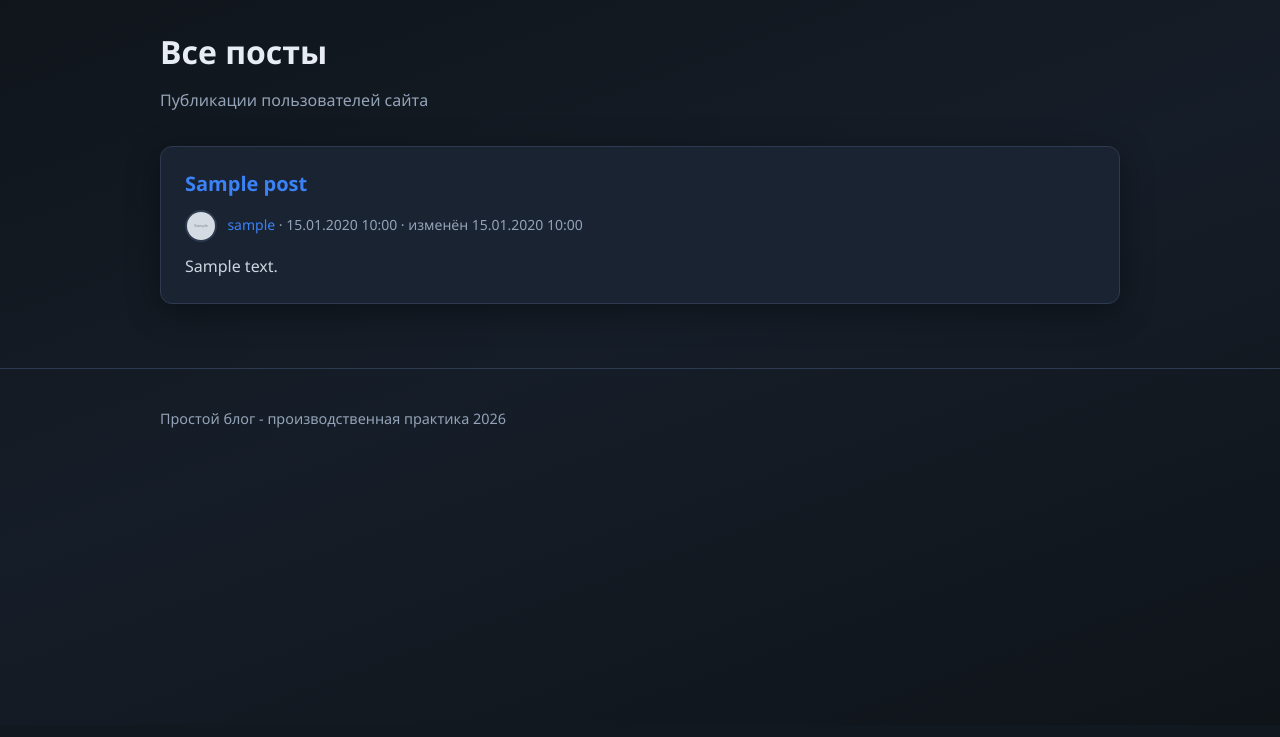
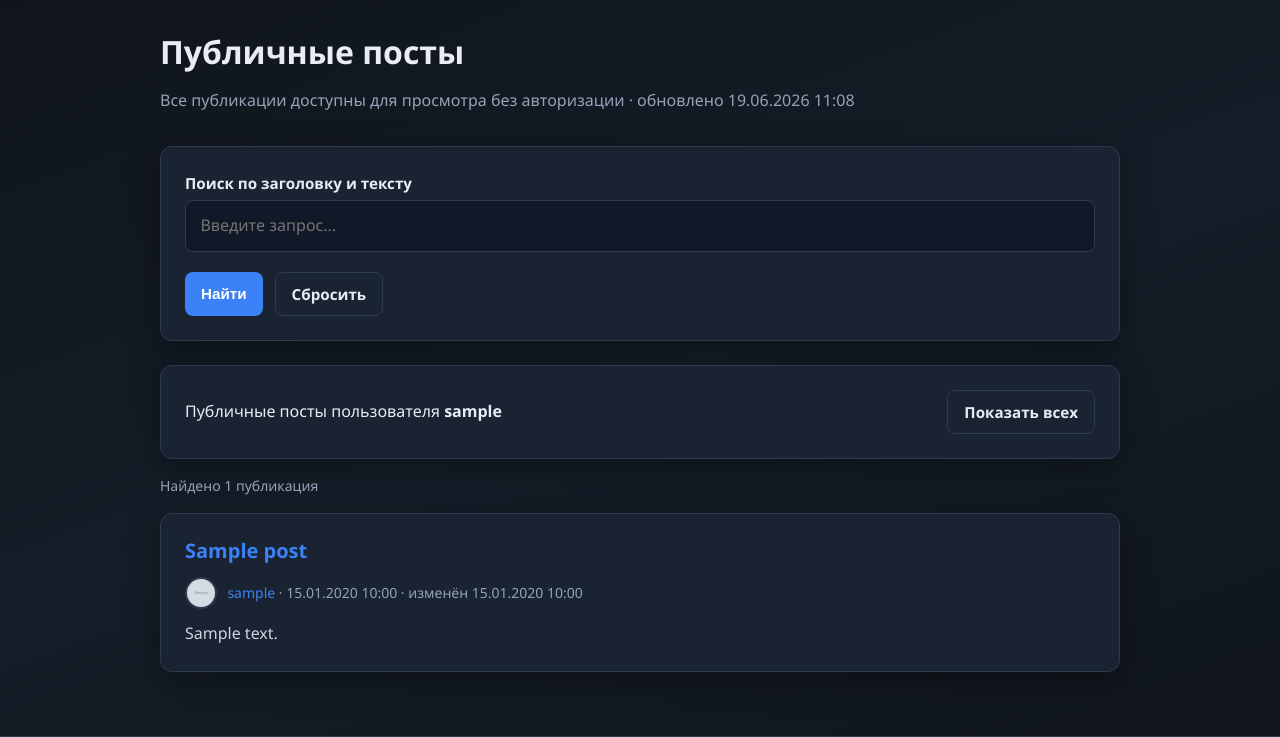
Before and after one commit to reactmay/-studies, a PHP site: page /index.php?page=1&author=1 in a window 1280 px wide. Shown: the part 75-812 px from the top of the page. Before the commit the page ends 503 px from the top, so only its background shows below. Run offline with PHP 8.4, Linux system fonts and the light colour scheme; tables that the repository leaves empty hold one stand-in row (values such as "Sample post"); grey boxes marked "Sample" are stand-in pictures.

Commit message:
Создал функцию просмотра публичных постов с поисковиком

```diff
--- a/произв_практика/blog/assets/css/style.css
+++ b/произв_практика/blog/assets/css/style.css
@@ -497,6 +497,27 @@ h1, h2, h3 {
     margin: 0 0 1rem;
 }
 
+.public-search-form {
+    margin-bottom: 1.5rem;
+}
+
+.public-search-form .form-group {
+    margin-bottom: 0.75rem;
+}
+
+.section-header-row {
+    display: flex;
+    align-items: center;
+    justify-content: space-between;
+    gap: 1rem;
+    flex-wrap: wrap;
+    margin-bottom: 1rem;
+}
+
+.section-header-row h2 {
+    margin: 0;
+}
+
 .pagination {
     display: flex;
     align-items: center;
--- a/произв_практика/blog/includes/functions.php
+++ b/произв_практика/blog/includes/functions.php
@@ -53,31 +53,12 @@ function renderAvatar(array $user, string $size = 'md'): string
 
 function getAllPosts(int $limit = 50): array
 {
-    $stmt = getDb()->prepare('
-        SELECT posts.*, users.username, users.avatar
-        FROM posts
-        JOIN users ON users.id = posts.user_id
-        ORDER BY posts.created_at DESC
-        LIMIT ?
-    ');
-    $stmt->bindValue(1, $limit, PDO::PARAM_INT);
-    $stmt->execute();
-
-    return $stmt->fetchAll();
+    return generatePublicPostsList(1, $limit)['items'];
 }
 
 function getPostById(int $id): ?array
 {
-    $stmt = getDb()->prepare('
-        SELECT posts.*, users.username, users.avatar
-        FROM posts
-        JOIN users ON users.id = posts.user_id
-        WHERE posts.id = ?
-    ');
-    $stmt->execute([$id]);
-    $post = $stmt->fetch();
-
-    return $post ?: null;
+    return getPublicPostById($id);
 }
 
 function getUserPosts(int $userId): array
--- a/произв_практика/blog/includes/header.php
+++ b/произв_практика/blog/includes/header.php
@@ -6,6 +6,7 @@ require_once __DIR__ . '/auth.php';
 require_once __DIR__ . '/functions.php';
 require_once __DIR__ . '/subscriptions.php';
 require_once __DIR__ . '/subscription_feed.php';
+require_once __DIR__ . '/public_posts.php';
 require_once __DIR__ . '/partials/post-card.php';
 
 $user = currentUser();
--- /dev/null
+++ b/произв_практика/blog/includes/public_posts.php
@@ -0,0 +1,212 @@
+<?php
+
+declare(strict_types=1);
+
+function publicPostUrl(int $postId): string
+{
+    return 'post.php?id=' . $postId;
+}
+
+function publicPostsUrl(int $page = 1, ?int $authorId = null, ?string $search = null): string
+{
+    $query = ['page' => max(1, $page)];
+
+    if ($authorId !== null && $authorId > 0) {
+        $query['author'] = $authorId;
+    }
+
+    if ($search !== null && trim($search) !== '') {
+        $query['q'] = trim($search);
+    }
+
+    $path = 'index.php';
+
+    if ($query === ['page' => 1] && !isset($query['author']) && !isset($query['q'])) {
+        return $path;
+    }
+
+    return $path . '?' . http_build_query($query);
+}
+
+/** @param array<string, mixed> $post */
+function enrichPublicPostItem(array $post, bool $withPreview = true): array
+{
+    $post['id'] = (int) $post['id'];
+    $post['user_id'] = (int) $post['user_id'];
+
+    if ($withPreview) {
+        $post['preview'] = mb_strimwidth($post['content'], 0, 220, '…');
+    }
+
+    return $post;
+}
+
+function getPublicPostById(int $id): ?array
+{
+    $stmt = getDb()->prepare('
+        SELECT posts.*, users.username, users.avatar
+        FROM posts
+        JOIN users ON users.id = posts.user_id
+        WHERE posts.id = ?
+    ');
+    $stmt->execute([$id]);
+    $post = $stmt->fetch();
+
+    if (!$post) {
+        return null;
+    }
+
+    return enrichPublicPostItem($post, false);
+}
+
+/**
+ * @return array{
+ *     meta: array<string, mixed>,
+ *     items: array<int, array<string, mixed>>
+ * }
+ */
+function generatePublicPostsList(
+    int $page = 1,
+    int $perPage = 10,
+    ?int $authorId = null,
+    ?string $search = null
+): array {
+    $page = max(1, $page);
+    $perPage = max(1, min(100, $perPage));
+    $offset = ($page - 1) * $perPage;
+
+    $conditions = ['1=1'];
+    $params = [];
+
+    if ($authorId !== null && $authorId > 0) {
+        $conditions[] = 'posts.user_id = ?';
+        $params[] = $authorId;
+    }
+
+    $search = $search !== null ? trim($search) : '';
+    if ($search !== '') {
+        $conditions[] = '(posts.title LIKE ? OR posts.content LIKE ?)';
+        $like = '%' . $search . '%';
+        $params[] = $like;
+        $params[] = $like;
+    }
+
+    $whereSql = implode(' AND ', $conditions);
+
+    $countSql = '
+        SELECT COUNT(*)
+        FROM posts
+        JOIN users ON users.id = posts.user_id
+        WHERE ' . $whereSql;
+
+    $countStmt = getDb()->prepare($countSql);
+    $countStmt->execute($params);
+    $totalItems = (int) $countStmt->fetchColumn();
+
+    $items = [];
+
+    if ($totalItems > 0) {
+        $listSql = '
+            SELECT posts.*, users.username, users.avatar
+            FROM posts
+            JOIN users ON users.id = posts.user_id
+            WHERE ' . $whereSql . '
+            ORDER BY posts.created_at DESC
+            LIMIT ? OFFSET ?
+        ';
+
+        $listStmt = getDb()->prepare($listSql);
+
+        $bindIndex = 1;
+        foreach ($params as $param) {
+            $listStmt->bindValue($bindIndex++, $param);
+        }
+        $listStmt->bindValue($bindIndex++, $perPage, PDO::PARAM_INT);
+        $listStmt->bindValue($bindIndex, $offset, PDO::PARAM_INT);
+        $listStmt->execute();
+
+        $items = array_map(
+            static fn (array $post): array => enrichPublicPostItem($post),
+            $listStmt->fetchAll()
+        );
+    }
+
+    $totalPages = $totalItems > 0 ? (int) ceil($totalItems / $perPage) : 0;
+
+    return [
+        'meta' => [
+            'generated_at' => date('Y-m-d H:i:s'),
+            'total_items' => $totalItems,
+            'page' => $page,
+            'per_page' => $perPage,
+            'total_pages' => $totalPages,
+            'author_id' => $authorId,
+            'search' => $search !== '' ? $search : null,
+        ],
+        'items' => $items,
+    ];
+}
+
+function renderPublicPostsPagination(array $meta): void
+{
+    $totalPages = (int) ($meta['total_pages'] ?? 0);
+    $page = (int) ($meta['page'] ?? 1);
+    $authorId = isset($meta['author_id']) ? (int) $meta['author_id'] : null;
+    $search = $meta['search'] ?? null;
+
+    if ($totalPages <= 1) {
+        return;
+    }
+    ?>
+    <nav class="pagination" aria-label="Навигация по страницам">
+        <?php if ($page > 1): ?>
+            <a class="btn btn-outline" href="<?= e(publicPostsUrl($page - 1, $authorId ?: null, $search)) ?>">← Назад</a>
+        <?php endif; ?>
+
+        <span class="pagination-info">Страница <?= $page ?> из <?= $totalPages ?></span>
+
+        <?php if ($page < $totalPages): ?>
+            <a class="btn btn-outline" href="<?= e(publicPostsUrl($page + 1, $authorId ?: null, $search)) ?>">Вперёд →</a>
+        <?php endif; ?>
+    </nav>
+    <?php
+}
+
+/** @param array<string, mixed> $post */
+function renderPublicPostView(array $post, ?array $currentUser, bool $showUpdatedNotice = false): void
+{
+    ?>
+    <?php if ($showUpdatedNotice): ?>
+        <div class="alert alert-success">Пост успешно обновлён.</div>
+    <?php endif; ?>
+
+    <article class="card">
+        <h1 class="page-title"><?= e($post['title']) ?></h1>
+        <p class="card-meta author-row">
+            <?= renderAvatar(['username' => $post['username'], 'avatar' => $post['avatar'] ?? null], 'sm') ?>
+            <span>
+                <a href="<?= e(profileUrl((int) $post['user_id'])) ?>"><?= e($post['username']) ?></a>
+                · <?= e(formatDate($post['created_at'])) ?>
+                <?php if (!empty($post['updated_at'])): ?>
+                    · изменён <?= e(formatDate($post['updated_at'])) ?>
+                <?php endif; ?>
+            </span>
+        </p>
+        <div class="card-content"><?= e($post['content']) ?></div>
+
+        <?php if ($currentUser && (int) $currentUser['id'] !== (int) $post['user_id']): ?>
+            <div class="form-actions" style="margin-top: 1rem;">
+                <?= renderSubscribeButton(['id' => $post['user_id'], 'username' => $post['username']], $currentUser) ?>
+            </div>
+        <?php endif; ?>
+
+        <?php if ($currentUser && (int) $currentUser['id'] === (int) $post['user_id']): ?>
+            <div class="form-actions" style="margin-top: 1.5rem;">
+                <a href="edit_post.php?id=<?= (int) $post['id'] ?>" class="btn btn-primary">Редактировать</a>
+                <a href="dashboard.php" class="btn btn-outline">К моим постам</a>
+                <a href="delete_post.php?id=<?= (int) $post['id'] ?>" class="btn btn-danger" data-confirm="Удалить этот пост?">Удалить</a>
+            </div>
+        <?php endif; ?>
+    </article>
+    <?php
+}
--- a/произв_практика/blog/index.php
+++ b/произв_практика/blog/index.php
@@ -2,18 +2,62 @@
 
 declare(strict_types=1);
 
-$pageTitle = 'Главная';
+$pageTitle = 'Публичные посты';
 require_once __DIR__ . '/includes/header.php';
 
-$posts = getAllPosts();
+$page = isset($_GET['page']) ? max(1, (int) $_GET['page']) : 1;
+$authorId = isset($_GET['author']) ? (int) $_GET['author'] : null;
+$search = isset($_GET['q']) ? trim((string) $_GET['q']) : null;
+
+if ($authorId !== null && $authorId <= 0) {
+    $authorId = null;
+}
+
+$publicPosts = generatePublicPostsList($page, 10, $authorId, $search);
+$meta = $publicPosts['meta'];
+$posts = $publicPosts['items'];
+
+$filterAuthor = $authorId !== null ? getUserById($authorId) : null;
 ?>
 
-<h1 class="page-title">Все посты</h1>
-<p class="page-subtitle">Публикации пользователей сайта</p>
+<h1 class="page-title">Публичные посты</h1>
+<p class="page-subtitle">
+    Все публикации доступны для просмотра без авторизации
+    · обновлено <?= e(formatDate($meta['generated_at'])) ?>
+</p>
+
+<form class="card public-search-form" method="get" action="index.php">
+    <?php if ($authorId !== null): ?>
+        <input type="hidden" name="author" value="<?= (int) $authorId ?>">
+    <?php endif; ?>
+    <div class="form-group">
+        <label for="q">Поиск по заголовку и тексту</label>
+        <input type="search" id="q" name="q" value="<?= e($meta['search'] ?? '') ?>" placeholder="Введите запрос...">
+    </div>
+    <div class="form-actions">
+        <button type="submit" class="btn btn-primary">Найти</button>
+        <?php if (($meta['search'] ?? '') !== '' || $authorId !== null): ?>
+            <a href="index.php" class="btn btn-outline">Сбросить</a>
+        <?php endif; ?>
+    </div>
+</form>
+
+<?php if ($filterAuthor !== null): ?>
+    <div class="feed-filter-banner card">
+        <p>Публичные посты пользователя <strong><?= e($filterAuthor['username']) ?></strong></p>
+        <a href="index.php" class="btn btn-outline">Показать всех</a>
+    </div>
+<?php elseif ($filterAuthor === null && $authorId !== null): ?>
+    <div class="alert alert-error">Автор не найден.</div>
+<?php endif; ?>
 
 <?php if ($posts === []): ?>
     <div class="card empty-state">
-        <p>Пока нет ни одного поста.</p>
+        <?php if (($meta['search'] ?? '') !== ''): ?>
+            <p>По запросу «<?= e($meta['search']) ?>» ничего не найдено.</p>
+        <?php else: ?>
+            <p>Пока нет ни одного публичного поста.</p>
+        <?php endif; ?>
         <?php if ($user): ?>
             <p><a href="create_post.php" class="btn btn-primary">Создать первый пост</a></p>
         <?php else: ?>
@@ -21,9 +65,16 @@ $posts = getAllPosts();
         <?php endif; ?>
     </div>
 <?php else: ?>
+    <p class="feed-summary card-meta">
+        Найдено <?= (int) $meta['total_items'] ?>
+        <?= (int) $meta['total_items'] === 1 ? 'публикация' : 'публикаций' ?>
+    </p>
+
     <?php foreach ($posts as $post): ?>
         <?php renderPostCard($post); ?>
     <?php endforeach; ?>
+
+    <?php renderPublicPostsPagination($meta); ?>
 <?php endif; ?>
 
 <?php require_once __DIR__ . '/includes/footer.php'; ?>
--- a/произв_практика/blog/profile.php
+++ b/произв_практика/blog/profile.php
@@ -106,7 +106,10 @@ require_once __DIR__ . '/includes/header.php';
     </section>
 <?php else: ?>
     <section>
-        <h2>Посты пользователя (<?= count($posts) ?>)</h2>
+        <div class="section-header-row">
+            <h2>Посты пользователя (<?= count($posts) ?>)</h2>
+            <a href="<?= e(publicPostsUrl(1, (int) $profileUser['id'])) ?>" class="btn btn-outline">Все публичные посты</a>
+        </div>
         <?php if ($posts === []): ?>
             <div class="card empty-state"><p>У пользователя пока нет постов.</p></div>
         <?php else: ?>
```
Also changed, not shown: произв_практика/blog/post.php (+10 -37 lines).
